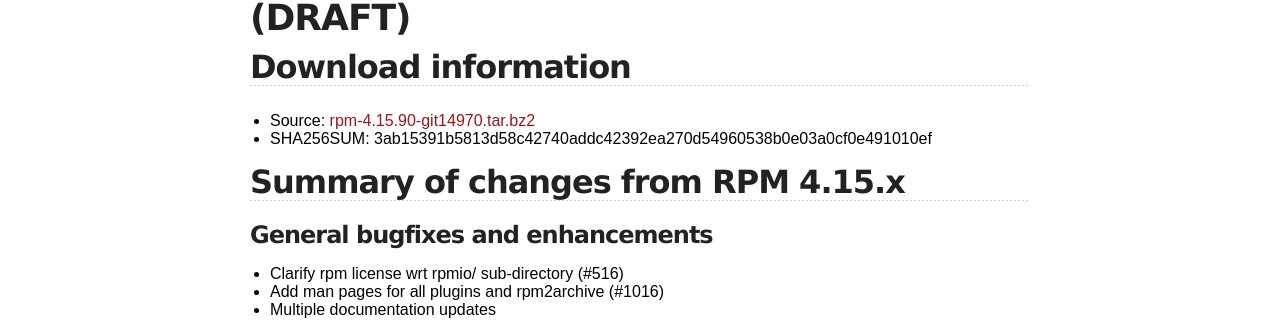
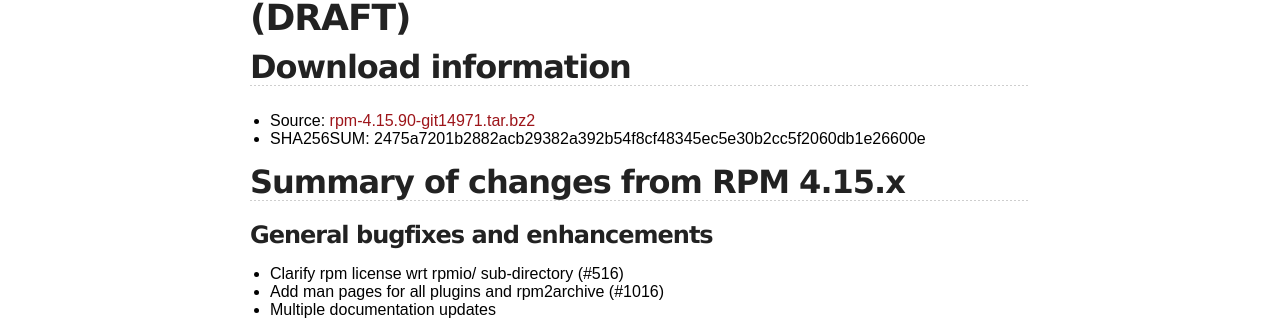
Before and after one commit to rpm-software-management/rpm-web, a Jekyll site: the page built from wiki/Releases/4.16.0.md, in a window 1280 px wide and 900 px high. Shown: the part 278-598 px from the top of the window. Built offline with Jekyll 4.4.1, drawn with Linux system fonts in a browser that asks for light colours.

Commit message:
Updated alpha snapshot for pkg-config file bug

```diff
--- a/wiki/Releases/4.16.0.md
+++ b/wiki/Releases/4.16.0.md
@@ -6,8 +6,8 @@ title: rpm.org - Releases
 # RPM 4.16.0 ALPHA Release Notes (DRAFT)
 
 ## Download information
- * Source: [rpm-4.15.90-git14970.tar.bz2](http://ftp.rpm.org/releases/testing/rpm-4.15.90-git14970.tar.bz2)
- * SHA256SUM: 3ab15391b5813d58c42740addc42392ea270d54960538b0e03a0cf0e491010ef
+ * Source: [rpm-4.15.90-git14971.tar.bz2](http://ftp.rpm.org/releases/testing/rpm-4.15.90-git14971.tar.bz2)
+ * SHA256SUM: 2475a7201b2882acb29382a392b54f8cf48345ec5e30b2cc5f2060db1e26600e
 
 ## Summary of changes from RPM 4.15.x
 
```
